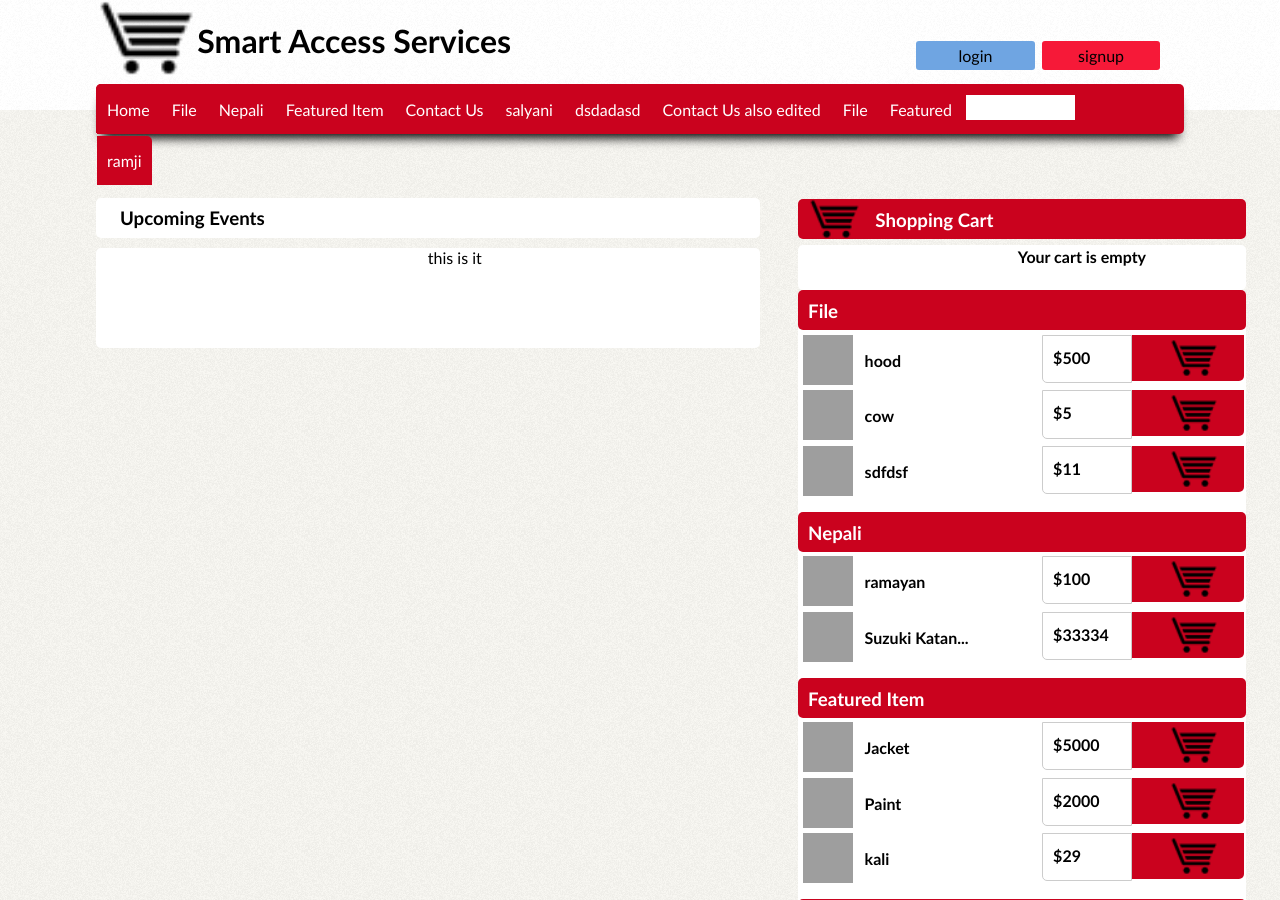
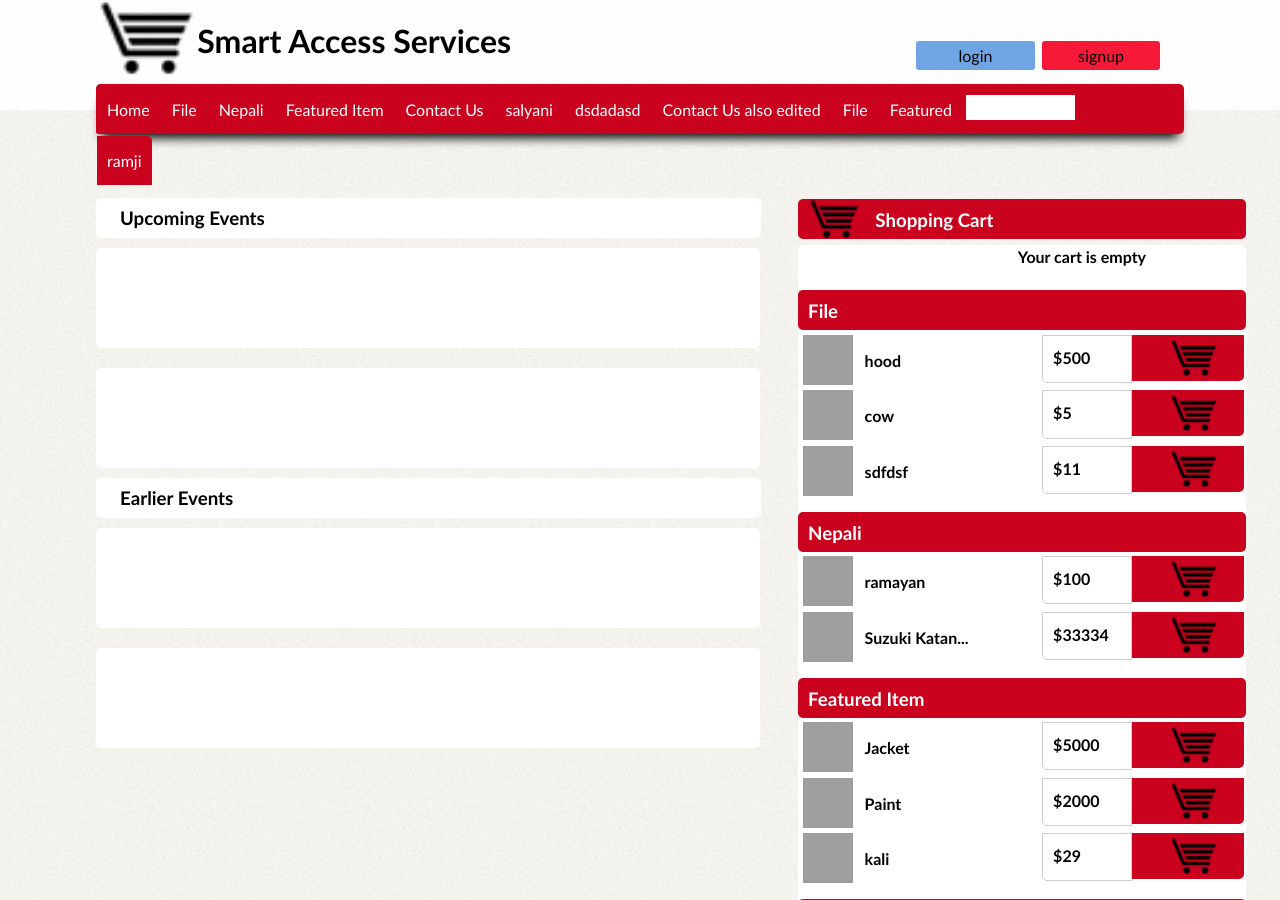
Before and after one commit to infotechnab/SmartCart, a CodeIgniter app: page /bnw/index.php/view/events in a window 1280 px wide. Shown: the top 900 px of the page. Run offline with CodeIgniter, Linux system fonts and the light colour scheme; data comes from the database, SQL or seed files in the repository; some libraries are stand-ins or nearby versions; grey boxes are pictures that could not be loaded.

Commit message:
events page working

```diff
--- a/application/models/productmodel.php
+++ b/application/models/productmodel.php
@@ -64,6 +64,7 @@
         return $query->result();
     }
     public function get_all_events(){
+        $this->db->order_by('date','DESC');
          $query = $this->db->get('events');
         return $query->result();
     }
--- a/application/views/templates/all_events.php
+++ b/application/views/templates/all_events.php
@@ -1,40 +1,113 @@
 <?php
-$upcommingEvent= TRUE;
-$todayEvent=TRUE;
-$earlierEvent=TRUE;
-foreach($events as $allEvents){
-
-}
-
+$upcommingEvent = TRUE;
+$todayEvent = TRUE;
+$earlierEvent = TRUE;
+$currentDate = date("Y/m/d");
 ?>
 
 <div id='content'>
     <!-- from slider starts-->
-
-
-    <!-- the slider ends here-->
-
-    <div class='contentHeader'>
-
+    <?php foreach ($events as $allEvents) {
+        if ($allEvents->date > $currentDate)
+        {
+            if($upcommingEvent == TRUE)
+            {
+           ?>
+            <div class='eventHeader'>
                 <h3> Upcoming Events</h3>
             </div>
+        <?php
+            }
+
+            $upcommingEvent = FALSE; ?>
 
             <div class="eventContainer">
-       <?php if(strlen($allEvents->image)>2){
-            echo $allEvents->image; ?>
+<?php if (strlen($allEvents->image) > 2) {
+    ?>
             <div class='detailsImage'>
                 <img class="srcimage" src="<?php echo base_url() . "content/uploads/images/" . $productDet->image1; ?>" alt="<?php echo $productDet->name; ?>"/>
             </div>
 
-                        <?php }
-                        else {echo 'this is it'; }?>
+<?php } ?>
 
-        <div class="detailsImageLargeLeft">
-            <h3></h3>
-        </div>
+
+
 
 
     </div>
+
+   <?php     }
+
+     /* for today event*/
+       if ($allEvents->date == $currentDate)
+        {
+            if($todayEvent == TRUE)
+            {
+           ?>
+            <div class='eventHeader'>
+                <h3> Today's Events</h3>
+            </div>
+        <?php
+            }
+            $todayEvent = FALSE; ?>
+
+            <div class="eventContainer">
+<?php if (strlen($allEvents->image) > 2) {
+    echo $allEvents->image;
+    ?>
+            <div class='detailsImage'>
+                <img class="srcimage" src="<?php echo base_url() . "content/uploads/images/" . $productDet->image1; ?>" alt="<?php echo $productDet->name; ?>"/>
+            </div>
+
+<?php } ?>
+
+
+
+
+
+    </div>
+
+   <?php     }
+
+        /* for earlier events */
+   if ($allEvents->date < $currentDate)
+        {
+            if($earlierEvent == TRUE)
+            {
+           ?>
+            <div class='eventHeader'>
+                <h3> Earlier Events</h3>
+            </div>
+        <?php
+            }
+            $earlierEvent = FALSE; ?>
+
+            <div class="eventContainer">
+<?php if (strlen($allEvents->image) > 2) {
+    echo $allEvents->image;
+    ?>
+            <div class='detailsImage'>
+                <img class="srcimage" src="<?php echo base_url() . "content/uploads/images/" . $productDet->image1; ?>" alt="<?php echo $productDet->name; ?>"/>
+            </div>
+
+<?php } ?>
+
+
+
+
+
+    </div>
+
+   <?php     }
+
+    }
+    ?>
+
+    <!-- the slider ends here-->
+
+
+
+
 
 
 
--- a/content/uploads/styles/styles.css
+++ b/content/uploads/styles/styles.css
@@ -236,7 +236,18 @@
     border-radius: 5px;
 
 }
-.contentHeader h3, .contentContainerDetails h2
+.eventHeader
+{
+    margin: 0 auto 0 auto;
+    padding:4px;
+    background-color: #fff;
+    min-height: 25px;
+    border-radius: 5px;
+    float: left;
+    width: 99%;
+
+}
+.eventHeader h3, .contentHeader h3, .contentContainerDetails h2
 {
     margin: 0px;
     padding: 5px 0px 5px 20px;
@@ -1860,7 +1871,7 @@
 {
     float: left;
     width: 100%;
-    margin: 10px 0px 0px 0px;
+    margin: 10px 0px 10px 0px;
     padding: 0px;
     min-height: 100px;
     background-color: #fff;
```
Lines whose indentation alone changed are shown as unchanged.
